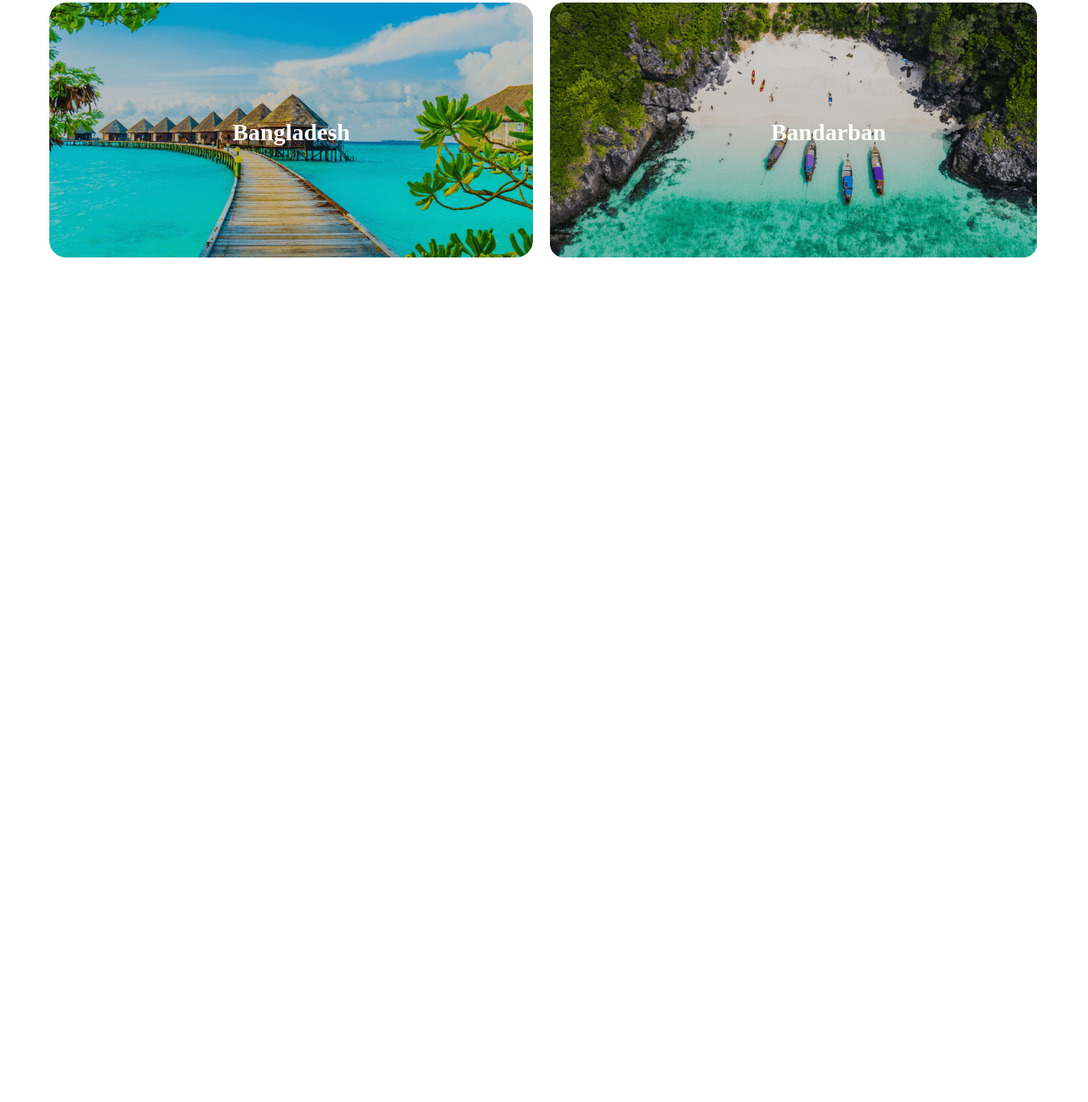
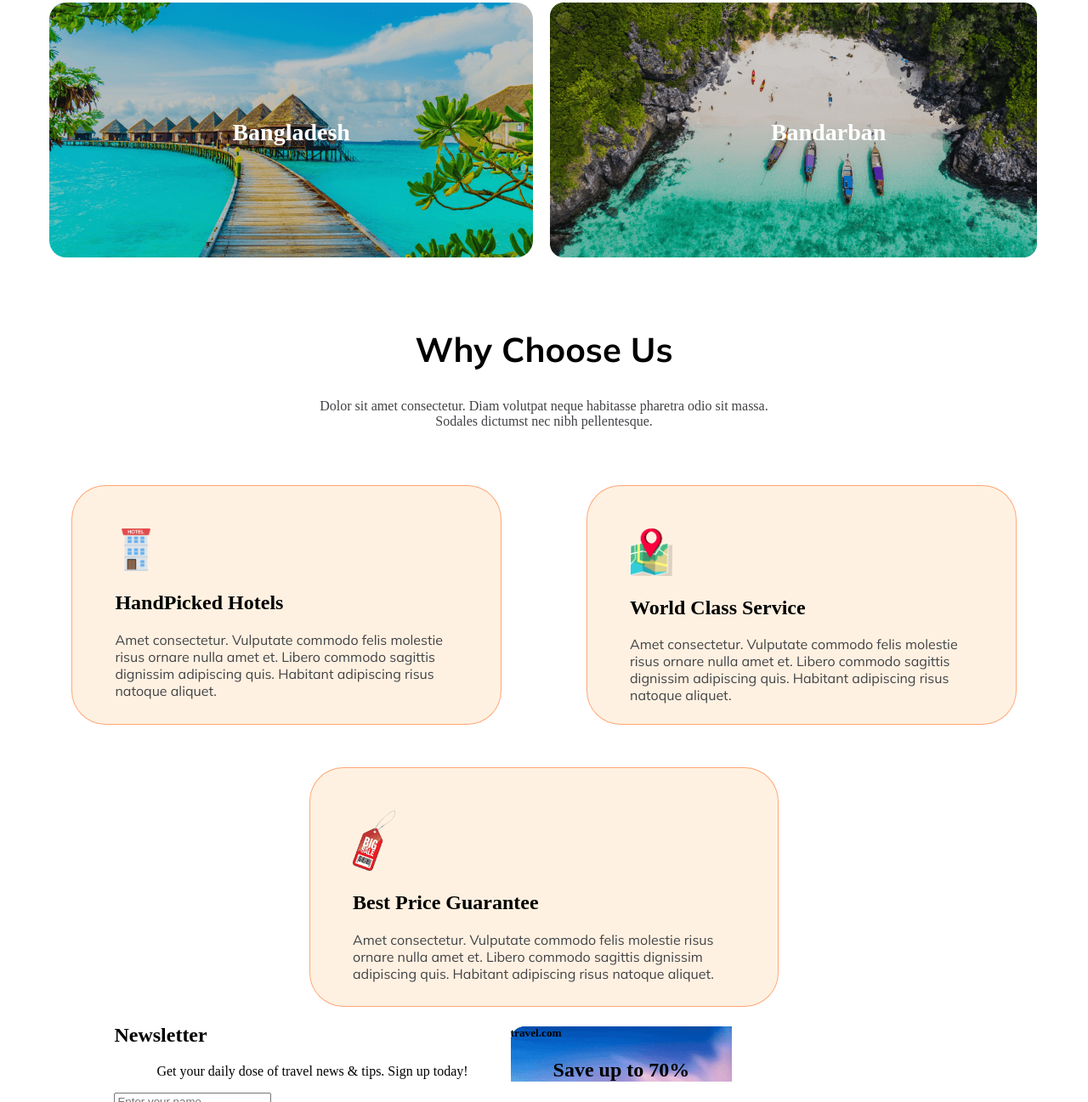
Before and after one commit to sobuj277/assaignment-2, a plain HTML site: page index.html in a window 1280 px wide. Shown: the part 1503-2800 px from the top of the page at 85% size. Before the commit the page ends 1814 px from the top, so only its background shows below. Drawn offline with Linux system fonts and the light colour scheme; a web font is replaced by a local one.

Commit message:
New Added

```diff
--- a/css/style.css
+++ b/css/style.css
@@ -230,3 +230,102 @@ nav{
     color: #FFFFFF;
     font-size: 28px;
 }
+
+.choose_section{
+    width: 100%;
+}
+
+.choose_title h1{
+    text-align: center;
+    font-size: 40px;
+    font-family: mulish;
+    font-weight: bolder;
+    padding-top: 50px;
+}
+
+.choose_title p{
+    text-align: center;
+    color: #424247;
+    padding-bottom: 50px;
+}
+
+.choose_card_top{
+    display: flex;
+    justify-content: space-between;
+}
+
+.choose_card_top_left{
+    width: 550px;
+    height: 280px;
+    background-color: #fbb46331;
+    border-radius: 40px;
+    margin-left: -50px;
+    margin-right: 50px;
+}
+
+.choose_card_top_left h1, .choose_card_top_left p, .choose_card_top_right h1, .choose_card_top_right p, .choose_card_buttom_one h1, .choose_card_buttom_one p{
+    color: #424247;
+    font-family: mulish;
+}
+
+
+.choose_card_top_right{
+    width: 550px;
+    height: 280px;
+    background-color: #fbb46331;
+    border-radius: 40px;
+    margin-right: -50px;
+    margin-left: 50px;
+}
+
+.choose_card_buttom{
+    display: flex;
+    justify-content: center;
+}
+
+.choose_card_buttom_one{
+    width: 550px;
+    height: 280px;
+    background-color: #fbb46331;
+    border-radius: 40px;
+    margin-top: 50px;
+}
+
+.choose_card_top_left img, h2, p{
+    padding-left: 50px;
+    margin-right: 50px;
+}
+
+.choose_card_top_left img{
+    padding-top: 50px;
+}
+
+.choose_card_top_right img, .choose_card_buttom_one img{
+    padding-left: 50px;
+    padding-top: 50px;
+    padding-right: 50px;
+}
+
+.choose_card_top_left:hover, .choose_card_top_right:hover, .choose_card_buttom_one:hover{
+    background-color: #29cdf660;
+}
+
+.choose_card_top_left, .choose_card_top_right, .choose_card_buttom_one{
+    border: 1px solid #ff550079;
+}
+
+
+
+.newslatter_input{
+
+}
+
+.image_section{
+    background-image: url(../img/Rectangle\ 8\ \(1\).png);
+    background-repeat: no-repeat;
+}
+
+.newslatter{
+    display: flex;
+    justify-content: space-between;
+}
--- a/index.html
+++ b/index.html
@@ -95,5 +95,68 @@
         </div>
     </section>
     <!-- End Destination Section -->
+
+    <!-- Start Choose Section -->
+    <section>
+        <div class="container">
+            <div class="choose_section">
+                <div class="choose_title">
+                    <h1>Why Choose Us</h1>
+                    <p>Dolor sit amet consectetur. Diam volutpat neque habitasse pharetra odio sit massa. <br> Sodales dictumst nec nibh pellentesque.</p>
+                </div>
+                <div class="choose_card">
+                    <div class="choose_card_top">
+                        <div class="choose_card_top_left">
+                            <img src="img/hotel.png" alt="image" width="50px">
+                            <h2>HandPicked Hotels</h2>
+                            <p>Amet consectetur. Vulputate commodo felis molestie risus  ornare nulla amet et. Libero commodo sagittis dignissim adipiscing quis. Habitant adipiscing risus natoque aliquet. </p>
+                        </div>
+                        <div class="choose_card_top_right">
+                            <img src="img/map.png" alt="image" width="50px">
+                            <h2>World Class Service</h2>
+                            <p>Amet consectetur. Vulputate commodo felis molestie risus  ornare nulla amet et. Libero commodo sagittis dignissim adipiscing quis. Habitant adipiscing risus natoque aliquet.</p>
+                        </div>
+                    </div>
+                    <div class="choose_card_buttom">
+                        <div class="choose_card_buttom_one">
+                            <img src="img/price.png" alt="image" width="50px">
+                            <h2>Best Price Guarantee</h2>
+                            <p>Amet consectetur. Vulputate commodo felis molestie risus  ornare nulla amet et. Libero commodo sagittis dignissim adipiscing quis. Habitant adipiscing risus natoque aliquet.</p>
+                        </div>
+                    </div>
+                </div>
+            </div>
+        </div>
+    </section>
+    <!-- End Choose Section -->
+
+    <!-- Start Newlatter Section -->
+    <section>
+        <div class="newslatter_section">
+            <div class="container">
+                <div class="newslatter">
+                    <div class="newslatter_input">
+                        <h1>Newsletter</h1>
+                        <p>Get your daily dose of travel news & tips. Sign up today!</p>
+                        <div class="input_section">
+                            <input type="text" placeholder="Enter your name"><br><br><br><br>
+                            <input type="text" placeholder="Enter your email"><br><br><br><br>
+                            <button>Subscribe</button><br><br><br><br>
+                        </div>
+                    </div>
+                    <div class="newslatter_image">
+                        <div class="image_section">
+                            <div class="image_tag">
+                                <h5>travel.com</h5>
+                                <h2>Save up to 70%</h2>
+                            </div>
+                        </div>
+                    </div>
+                </div>
+            </div>
+        </div>
+    </section>
+    <!-- End Newlatter Section -->
+
 </body>
 </html>
```
Also changed, not shown: img/hotel.png (added), img/map.png (added), img/price.png (added).
